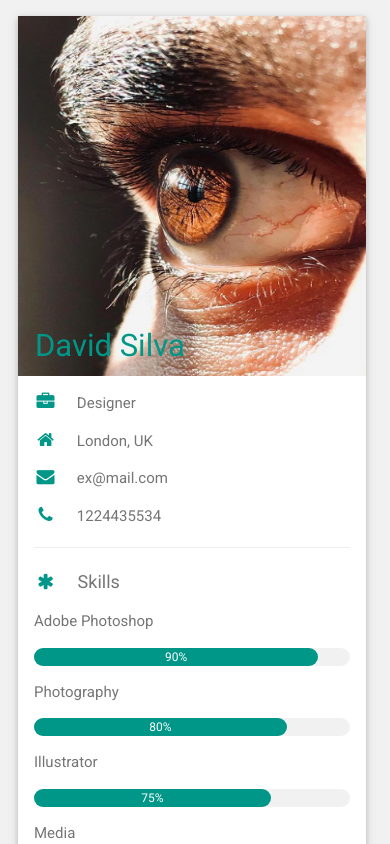
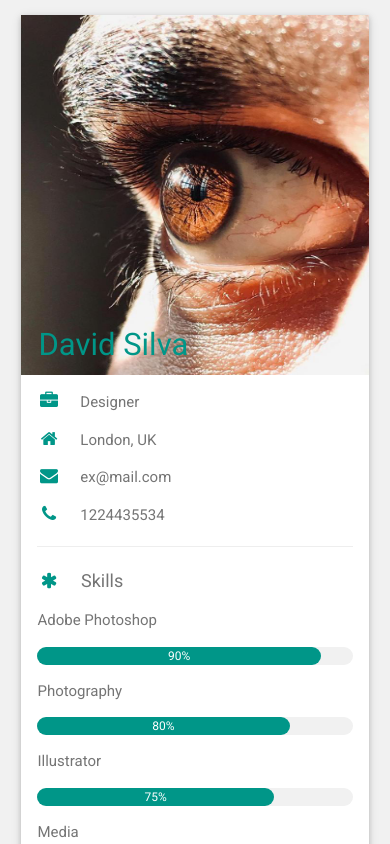
Before and after one commit to DavidSilvaPaiva/atividade-02, a plain HTML site: page index.html in a window 390 px wide. Shown: the top 844 px of the page. Drawn offline with Linux system fonts and the light colour scheme.

Commit message:
version 1.1

```diff
--- a/style/style.css
+++ b/style/style.css
@@ -236,10 +236,11 @@ span {
     .container {
         flex-direction: column;
         display: flex;
-        width: 100%;
+        width: 89%;
         margin: auto;
         padding: auto;
         box-sizing: inherit;
+        margin-top: 15px;
     }
 
     .layer {
@@ -250,8 +251,8 @@ span {
 
     .layer-1 {
         box-sizing: inherit;
-        margin: 16px 32px;
-        margin-left: 10px;
+        margin: auto;
+        width: 100%;
     }
 
     .layer-2 {
```
